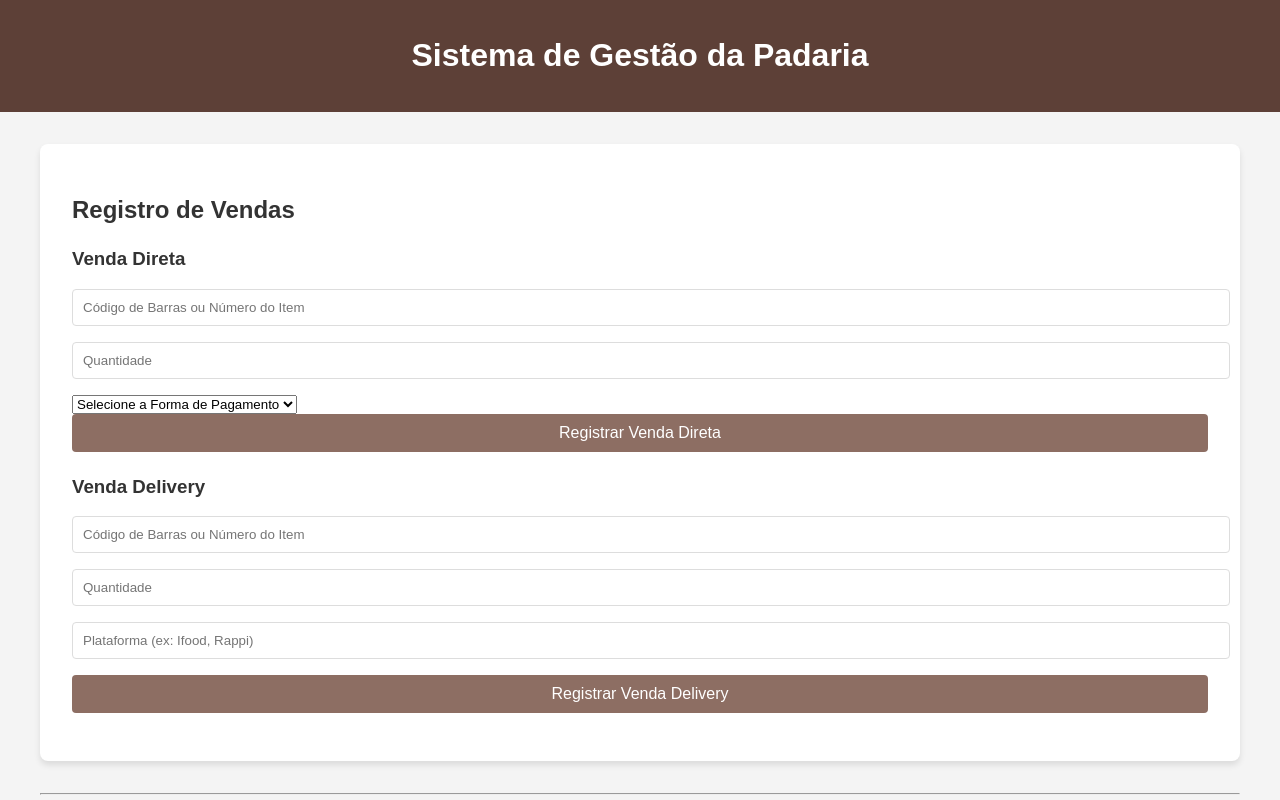
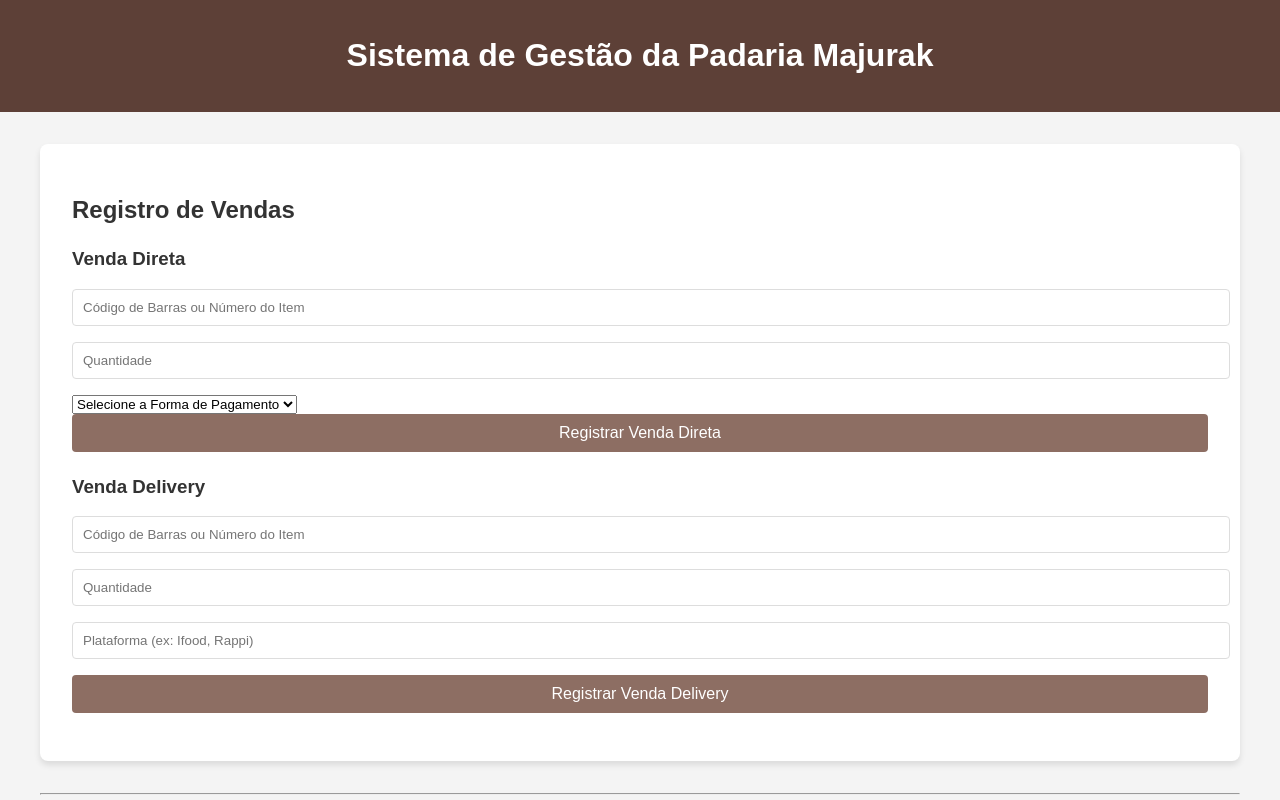
Before and after one commit to robsonalves013/AUTOMACAO_PADARIA, a plain HTML site: page index.html in a window 1280 px wide. Shown: the top 800 px of the page. Drawn offline with Linux system fonts and the light colour scheme.

Commit message:
Atualização HTML

```diff
--- a/index.html
+++ b/index.html
@@ -9,7 +9,7 @@
 <body>
 
     <header>
-        <h1>Sistema de Gestão da Padaria</h1>
+        <h1>Sistema de Gestão da Padaria Majurak</h1>
     </header>
 
     <main>
```
